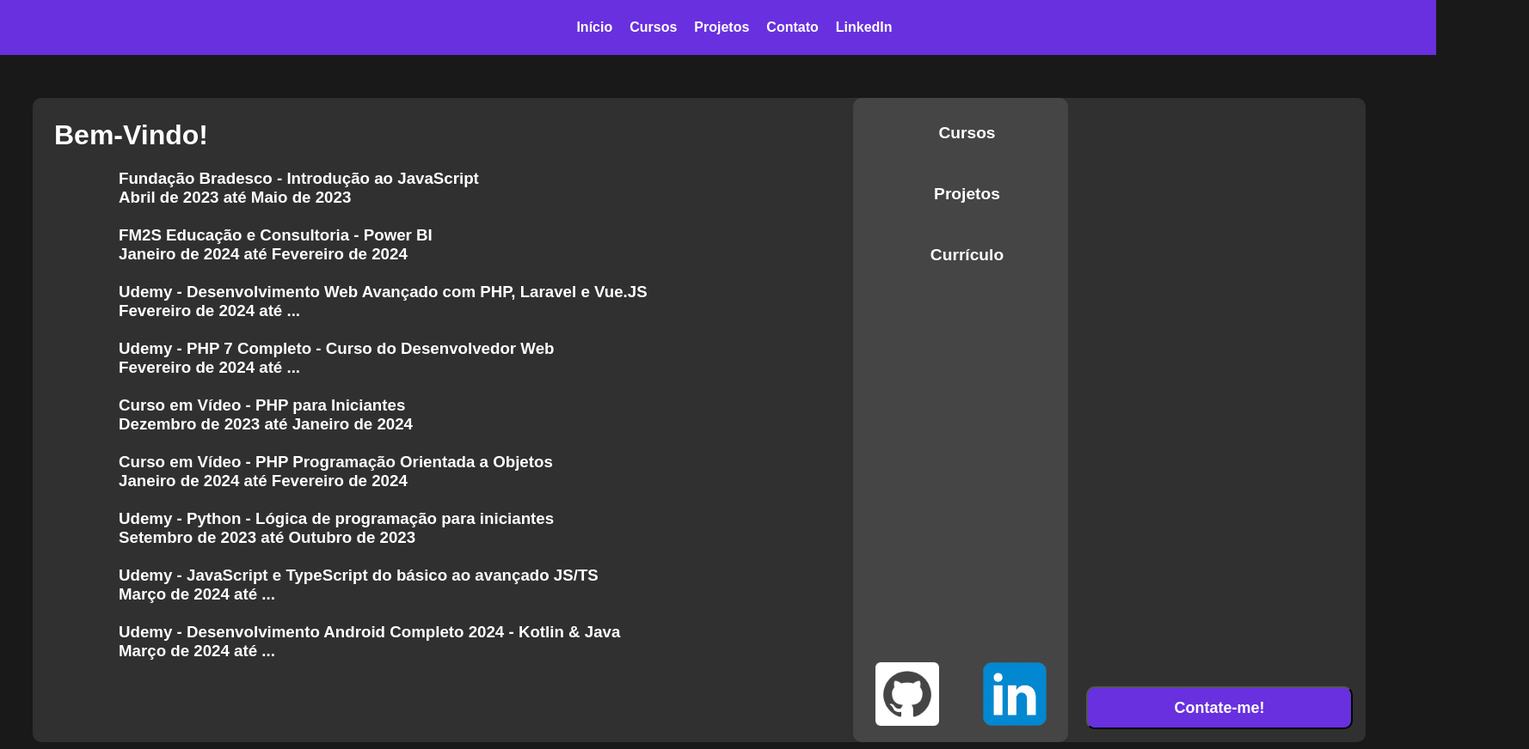
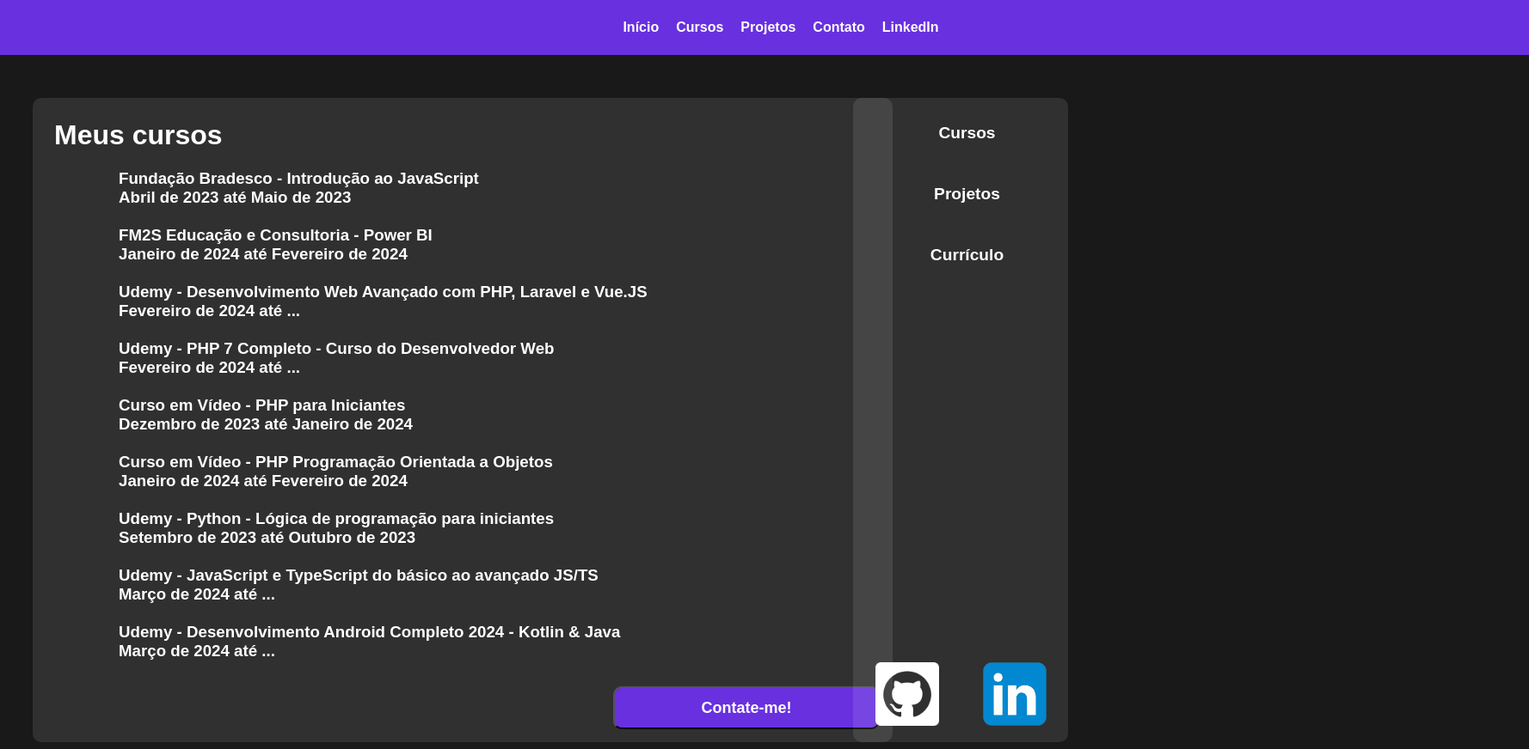
Before and after one commit to GiovanniLimaMendes/portfolio, a plain HTML site: page cursos.html in a window 1280 px wide. Shown: the whole page at 86% size, 1778 px wide, since content can reach past the window. Drawn offline with Linux system fonts and the light colour scheme.

Commit message:
Atualização resolução 1366x768

```diff
--- a/cursos.html
+++ b/cursos.html
@@ -29,7 +29,7 @@
     </header>
     <main class="principalCurs">
         <div class="cursos">
-            <h1>Bem-Vindo!</h1>
+            <h1>Meus cursos</h1>
             <h3>Fundação Bradesco - Introdução ao JavaScript<br>
                 Abril de 2023 até Maio de 2023<br>
 
@@ -58,7 +58,9 @@
                 Março de 2024 até ...
             </h3>
             <div class="contate">
-                <input type="button" value="Contate-me!" class="btnContateCursos">
+                <a href="contato.html">
+                    <input type="button" value="Contate-me!" class="btnContateCursos">
+                </a>
             </div>
         </div>
         <div class="lateralCursos">
--- a/style.css
+++ b/style.css
@@ -182,3 +182,25 @@ a{
     height: 600px;
     margin-bottom: 15px;
 }
+
+@media screen and (max-width: 1366px){
+    .cabecalho{
+        width: 222.5vh;
+    }
+
+    .apresentacao{
+        width: 1000px;
+    }
+
+    .conhecimentos{
+        width: 1000px;
+    }
+
+    .cursos{
+        width: 1000px;
+    }
+
+    .btnContateCursos{
+        margin-left: 675px;
+    }
+}
```
Also changed, not shown: index.html (+3 -1 lines).
